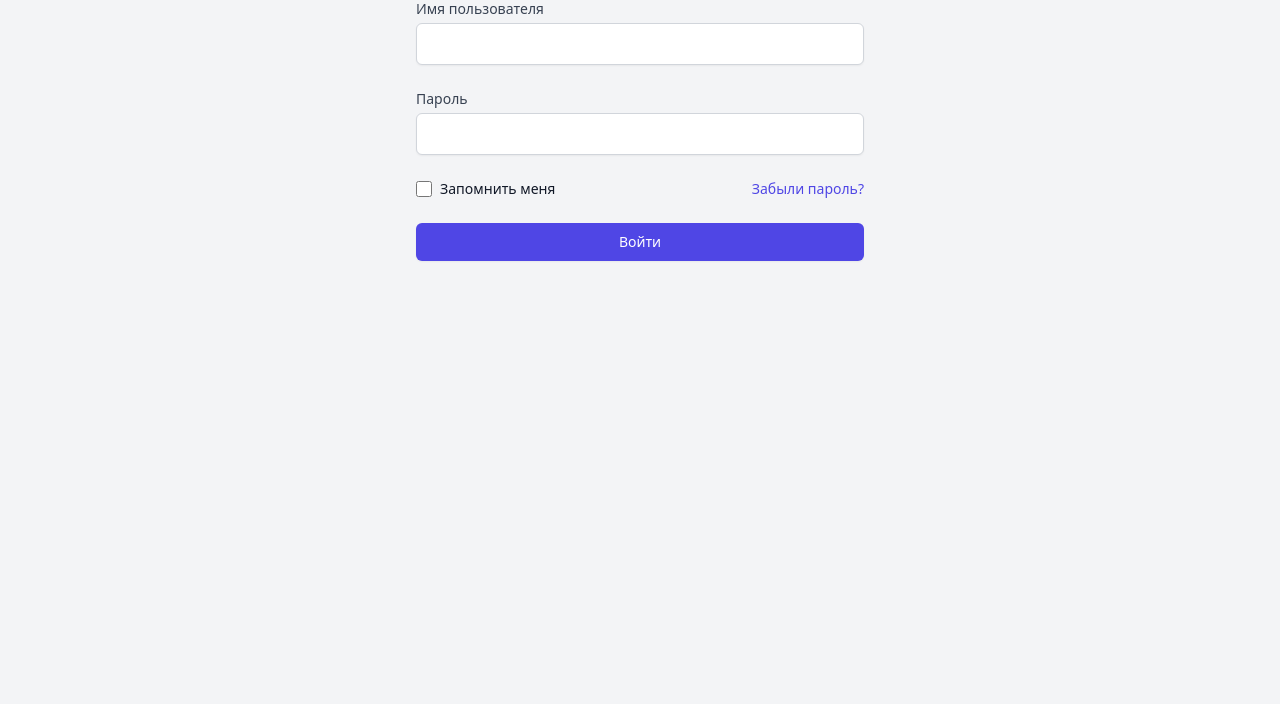
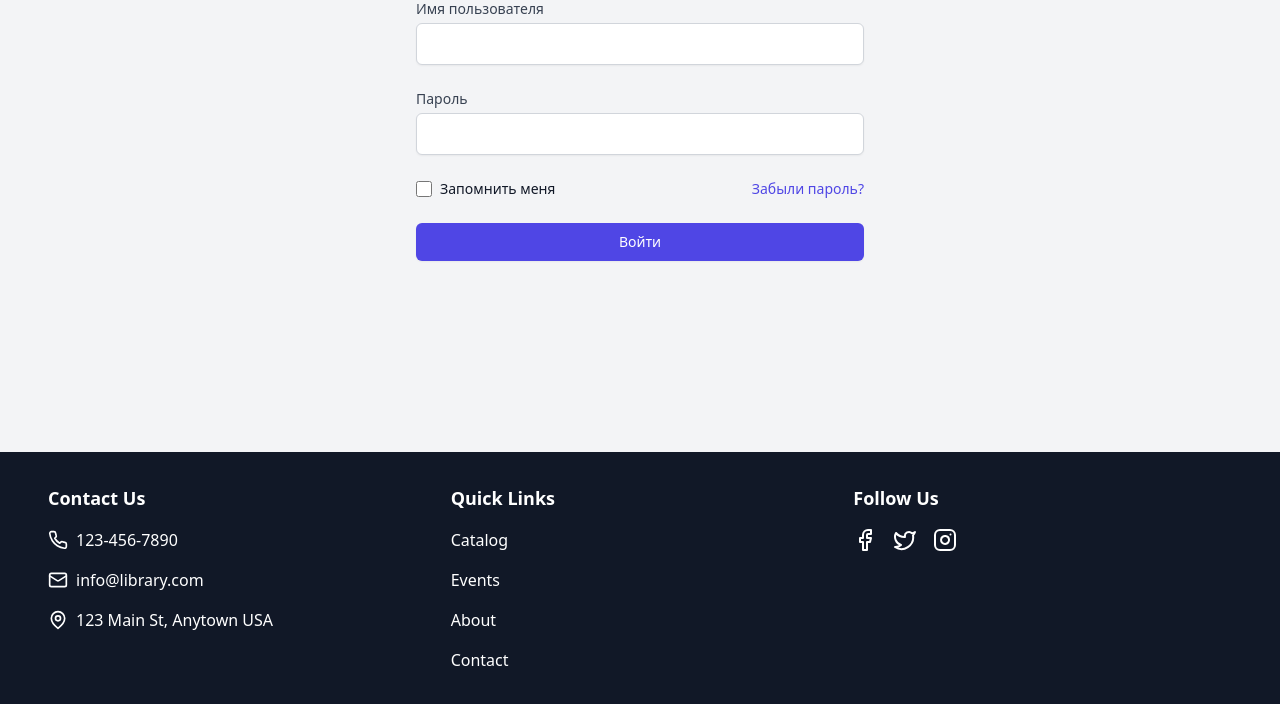
Before and after one commit to Shizophrenia993/hogwards, a Django app: page /login/ in a window 1280 px wide. Shown: the part 348-1052 px from the top of the page. Before the commit the page ends 609 px from the top, so only its background shows below. Run offline with Django 4.2, Linux system fonts and the light colour scheme; some libraries are stand-ins or nearby versions.

```diff
--- a/src/apps/books/urls.py
+++ b/src/apps/books/urls.py
@@ -3,6 +3,6 @@ from django.urls import path
 from src.apps.books import views
 
 urlpatterns = [
-    path("", views.books_view, name="main"),
+    path("books/", views.books_view, name="book-list"),
     path('book/<int:book_id>/', views.book_detail_view, name='book_detail'),
 ]
--- a/src/core/urls.py
+++ b/src/core/urls.py
@@ -3,9 +3,13 @@ from django.urls import path, include
 from django.conf import settings
 from django.conf.urls.static import static
 
+from src.apps.pages import views
+
+
 urlpatterns = [
+    path("admin/", admin.site.urls),
+    path("", views.recomendation_book_view, name="home"),
     path("", include("src.apps.books.urls")),
-    path("admin/", admin.site.urls),
     path("", include("src.apps.users.urls")),
 ]
 
--- a/src/templates/base.html
+++ b/src/templates/base.html
@@ -12,13 +12,10 @@
         {% include 'header.html' %}
     {% endif %}
 
-    <main>
+    <main class="min-h-screen">
         {% block content %}
         {% endblock %}
     </main>
-
-    <!-- <footer>
-        <p>&copy; 2024 Your Website</p>
-    </footer> -->
+    {% include 'footer.html' %}
 </body>
 </html>
--- /dev/null
+++ b/src/templates/footer.html
@@ -0,0 +1,130 @@
+<footer class="bg-gray-900 text-white py-8 px-6 md:px-12">
+      <div class="container mx-auto grid grid-cols-1 md:grid-cols-3 gap-6">
+        <div class="flex flex-col gap-4">
+          <h3 class="text-lg font-bold">Contact Us</h3>
+          <div class="flex items-center gap-2">
+            <svg
+              xmlns="http://www.w3.org/2000/svg"
+              width="24"
+              height="24"
+              viewBox="0 0 24 24"
+              fill="none"
+              stroke="currentColor"
+              stroke-width="2"
+              stroke-linecap="round"
+              stroke-linejoin="round"
+              class="h-5 w-5"
+            >
+              <path d="M22 16.92v3a2 2 0 0 1-2.18 2 19.79 19.79 0 0 1-8.63-3.07 19.5 19.5 0 0 1-6-6 19.79 19.79 0 0 1-3.07-8.67A2 2 0 0 1 4.11 2h3a2 2 0 0 1 2 1.72 12.84 12.84 0 0 0 .7 2.81 2 2 0 0 1-.45 2.11L8.09 9.91a16 16 0 0 0 6 6l1.27-1.27a2 2 0 0 1 2.11-.45 12.84 12.84 0 0 0 2.81.7A2 2 0 0 1 22 16.92z"></path>
+            </svg>
+            <span>123-456-7890</span>
+          </div>
+          <div class="flex items-center gap-2">
+            <svg
+              xmlns="http://www.w3.org/2000/svg"
+              width="24"
+              height="24"
+              viewBox="0 0 24 24"
+              fill="none"
+              stroke="currentColor"
+              stroke-width="2"
+              stroke-linecap="round"
+              stroke-linejoin="round"
+              class="h-5 w-5"
+            >
+              <rect width="20" height="16" x="2" y="4" rx="2"></rect>
+              <path d="m22 7-8.97 5.7a1.94 1.94 0 0 1-2.06 0L2 7"></path>
+            </svg>
+            <span>info@library.com</span>
+          </div>
+          <div class="flex items-center gap-2">
+            <svg
+              xmlns="http://www.w3.org/2000/svg"
+              width="24"
+              height="24"
+              viewBox="0 0 24 24"
+              fill="none"
+              stroke="currentColor"
+              stroke-width="2"
+              stroke-linecap="round"
+              stroke-linejoin="round"
+              class="h-5 w-5"
+            >
+              <path d="M20 10c0 6-8 12-8 12s-8-6-8-12a8 8 0 0 1 16 0Z"></path>
+              <circle cx="12" cy="10" r="3"></circle>
+            </svg>
+            <span>123 Main St, Anytown USA</span>
+          </div>
+        </div>
+        <div class="flex flex-col gap-4">
+          <h3 class="text-lg font-bold">Quick Links</h3>
+          <a class="hover:underline" href="#">
+            Catalog
+          </a>
+          <a class="hover:underline" href="#">
+            Events
+          </a>
+          <a class="hover:underline" href="#">
+            About
+          </a>
+          <a class="hover:underline" href="#">
+            Contact
+          </a>
+        </div>
+        <div class="flex flex-col gap-4">
+          <h3 class="text-lg font-bold">Follow Us</h3>
+          <div class="flex items-center gap-4">
+            <a class="hover:text-gray-400" href="#">
+              <svg
+                xmlns="http://www.w3.org/2000/svg"
+                width="24"
+                height="24"
+                viewBox="0 0 24 24"
+                fill="none"
+                stroke="currentColor"
+                stroke-width="2"
+                stroke-linecap="round"
+                stroke-linejoin="round"
+                class="h-6 w-6"
+              >
+                <path d="M18 2h-3a5 5 0 0 0-5 5v3H7v4h3v8h4v-8h3l1-4h-4V7a1 1 0 0 1 1-1h3z"></path>
+              </svg>
+            </a>
+            <a class="hover:text-gray-400" href="#">
+              <svg
+                xmlns="http://www.w3.org/2000/svg"
+                width="24"
+                height="24"
+                viewBox="0 0 24 24"
+                fill="none"
+                stroke="currentColor"
+                stroke-width="2"
+                stroke-linecap="round"
+                stroke-linejoin="round"
+                class="h-6 w-6"
+              >
+                <path d="M22 4s-.7 2.1-2 3.4c1.6 10-9.4 17.3-18 11.6 2.2.1 4.4-.6 6-2C3 15.5.5 9.6 3 5c2.2 2.6 5.6 4.1 9 4-.9-4.2 4-6.6 7-3.8 1.1 0 3-1.2 3-1.2z"></path>
+              </svg>
+            </a>
+            <a class="hover:text-gray-400" href="#">
+              <svg
+                xmlns="http://www.w3.org/2000/svg"
+                width="24"
+                height="24"
+                viewBox="0 0 24 24"
+                fill="none"
+                stroke="currentColor"
+                stroke-width="2"
+                stroke-linecap="round"
+                stroke-linejoin="round"
+                class="h-6 w-6"
+              >
+                <rect width="20" height="20" x="2" y="2" rx="5" ry="5"></rect>
+                <path d="M16 11.37A4 4 0 1 1 12.63 8 4 4 0 0 1 16 11.37z"></path>
+                <line x1="17.5" x2="17.51" y1="6.5" y2="6.5"></line>
+              </svg>
+            </a>
+          </div>
+        </div>
+      </div>
+    </footer>
```
Also changed, not shown: src/apps/pages/views.py (added, +17 -0 lines), src/templates/index.html (added, +8 -0 lines), src/templates/recomendation_book.html (added, +32 -0 lines), src/templates/welcome.html (added, +10 -0 lines), src/apps/pages/__init__.py (added), 1 other file.
